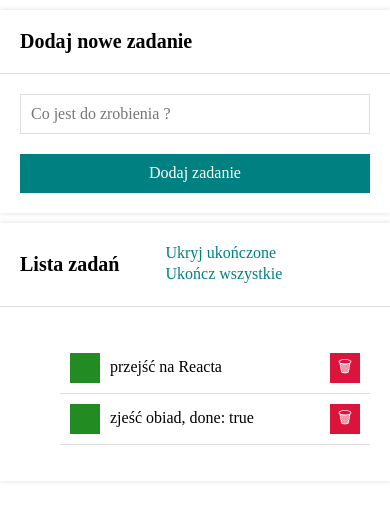
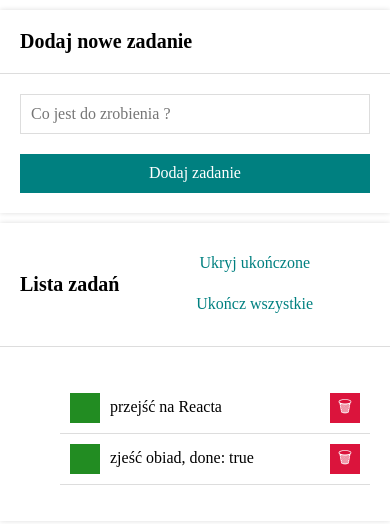
Before and after one commit to 160R-W02N1Ak/YouCodeToDoListReactApp, a React (Create React App) app: page / in a window 390 px wide. Shown: the top 524 px of the page. Built offline with nearby package versions, Linux system fonts and the light colour scheme.

Commit message:
add buttons:active and media

```diff
--- a/src/Buttons/style.css
+++ b/src/Buttons/style.css
@@ -18,6 +18,17 @@
   cursor: pointer;
 }
 
+.buttons__button:active {
+  color: hsl(180, 100%, 35%);
+}
+
 .buttons__button:disabled {
   color: #ccc;
 }
+
+@media(max-width:767px) {
+  .buttons__button {
+      flex-basis: 100%;
+      margin: 10px;
+  }
+}
```
